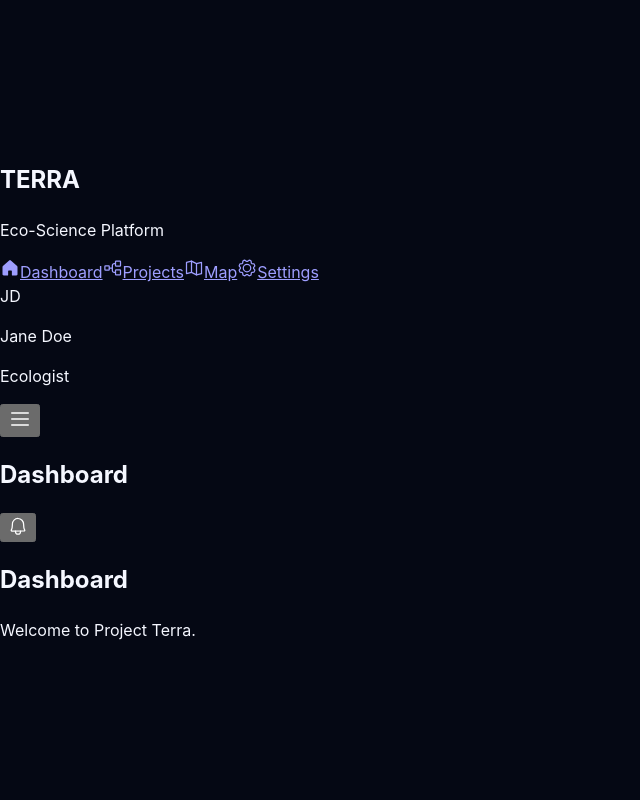
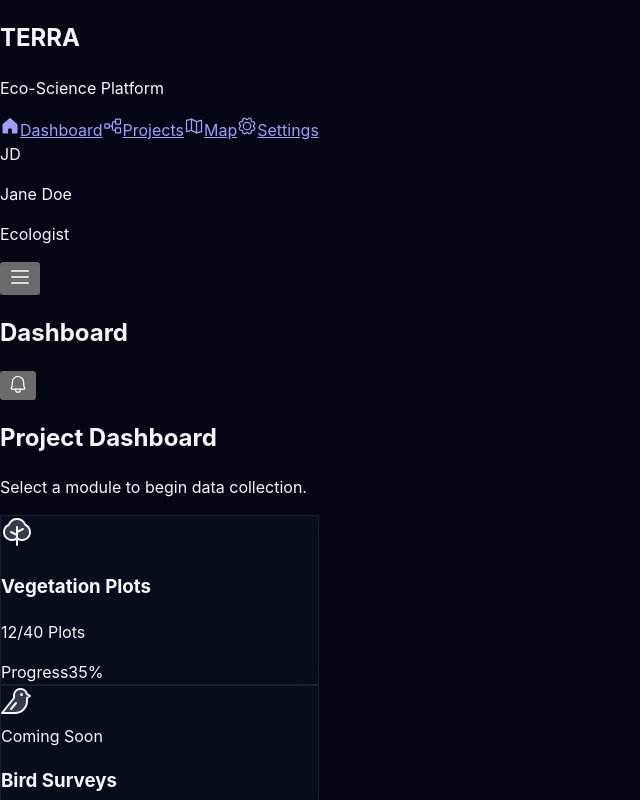
Before and after one commit to RSuyash/Aranya, a React (Vite) app: page / in a window 1280 px wide. Shown: the top 800 px of the page, without its empty margins (0-640 px from the left). Built offline with nearby package versions, Linux system fonts and the light colour scheme.

Commit message:
feat: implement project dashboard with module cards

```diff
--- /dev/null
+++ b/src/components/ModuleCard.tsx
@@ -0,0 +1,74 @@
+import React from 'react';
+import { IconProps } from 'phosphor-react';
+import clsx from 'clsx';
+
+interface ModuleCardProps {
+    title: string;
+    icon: React.ComponentType<IconProps>;
+    status: 'active' | 'coming-soon' | 'locked';
+    progress?: number;
+    count?: string;
+    onClick?: () => void;
+}
+
+export const ModuleCard: React.FC<ModuleCardProps> = ({
+    title,
+    icon: Icon,
+    status,
+    progress,
+    count,
+    onClick,
+}) => {
+    const isInteractive = status === 'active';
+
+    return (
+        <div
+            onClick={isInteractive ? onClick : undefined}
+            className={clsx(
+                'glass-panel p-6 rounded-xl flex flex-col gap-4 transition-all duration-300 group relative overflow-hidden',
+                isInteractive
+                    ? 'hover:border-primary/50 hover:shadow-lg hover:shadow-primary/10 cursor-pointer'
+                    : 'opacity-60 cursor-not-allowed grayscale'
+            )}
+        >
+            {/* Background Glow */}
+            {isInteractive && (
+                <div className="absolute -right-10 -top-10 w-32 h-32 bg-primary/10 rounded-full blur-3xl group-hover:bg-primary/20 transition-all" />
+            )}
+
+            <div className="flex items-start justify-between z-10">
+                <div className={clsx(
+                    'p-3 rounded-lg',
+                    isInteractive ? 'bg-primary/10 text-primary' : 'bg-white/5 text-text-muted'
+                )}>
+                    <Icon size={32} weight="duotone" />
+                </div>
+                {status === 'coming-soon' && (
+                    <span className="text-xs font-medium px-2 py-1 rounded-full bg-white/5 text-text-muted border border-white/10">
+                        Coming Soon
+                    </span>
+                )}
+            </div>
+
+            <div className="z-10">
+                <h3 className="text-lg font-semibold text-text-main">{title}</h3>
+                {count && <p className="text-sm text-text-muted mt-1">{count}</p>}
+            </div>
+
+            {progress !== undefined && (
+                <div className="mt-auto z-10">
+                    <div className="flex justify-between text-xs mb-1">
+                        <span className="text-text-muted">Progress</span>
+                        <span className="text-primary font-medium">{progress}%</span>
+                    </div>
+                    <div className="h-1.5 bg-bg-app rounded-full overflow-hidden">
+                        <div
+                            className="h-full bg-primary rounded-full transition-all duration-500"
+                            style={{ width: `${progress}%` }}
+                        />
+                    </div>
+                </div>
+            )}
+        </div>
+    );
+};
--- a/src/pages/DashboardPage.tsx
+++ b/src/pages/DashboardPage.tsx
@@ -1,10 +1,61 @@
 import React from 'react';
+import { Tree, Bird, Drop, Mountains } from 'phosphor-react';
+import { ModuleCard } from '../components/ModuleCard';
+import { useNavigate } from 'react-router-dom';
 
 export const DashboardPage: React.FC = () => {
+    const navigate = useNavigate();
+
+    const modules = [
+        {
+            id: 'vegetation',
+            title: 'Vegetation Plots',
+            icon: Tree,
+            status: 'active' as const,
+            progress: 35,
+            count: '12/40 Plots',
+            path: '/projects/vegetation',
+        },
+        {
+            id: 'birds',
+            title: 'Bird Surveys',
+            icon: Bird,
+            status: 'coming-soon' as const,
+        },
+        {
+            id: 'water',
+            title: 'Water Quality',
+            icon: Drop,
+            status: 'coming-soon' as const,
+        },
+        {
+            id: 'soil',
+            title: 'Soil Analysis',
+            icon: Mountains,
+            status: 'coming-soon' as const,
+        },
+    ];
+
     return (
-        <div>
-            <h2 className="text-2xl font-bold mb-4">Dashboard</h2>
-            <p className="text-text-muted">Welcome to Project Terra.</p>
+        <div className="space-y-8">
+            <div>
+                <h2 className="text-2xl font-bold text-text-main">Project Dashboard</h2>
+                <p className="text-text-muted mt-1">Select a module to begin data collection.</p>
+            </div>
+
+            <div className="grid grid-cols-1 md:grid-cols-2 lg:grid-cols-3 gap-6">
+                {modules.map((module) => (
+                    <ModuleCard
+                        key={module.id}
+                        title={module.title}
+                        icon={module.icon}
+                        status={module.status}
+                        progress={module.progress}
+                        count={module.count}
+                        onClick={() => module.status === 'active' && navigate(module.path)}
+                    />
+                ))}
+            </div>
         </div>
     );
 };
```
